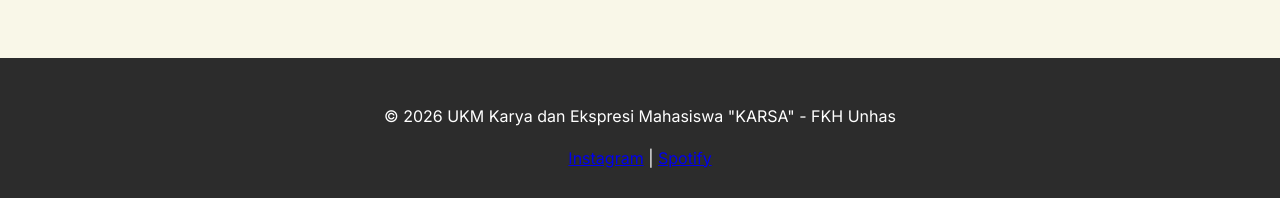
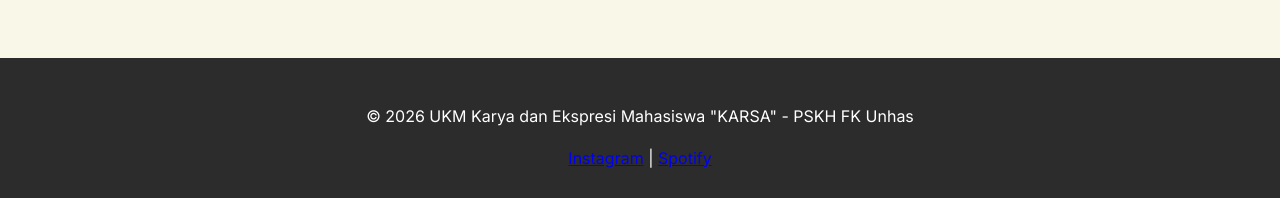
Before and after one commit to rianhs/ukm-karsa, a Jekyll site: the page built from index.html, in a window 1280 px wide. Shown: the part 1233-1431 px from the top of the page. Built offline with Jekyll 4.4.1, drawn with Linux system fonts in a browser that asks for light colours.

Commit message:
Update default.html

```diff
--- a/_layouts/default.html
+++ b/_layouts/default.html
@@ -42,7 +42,7 @@
 
     <footer>
         <div class="container">
-            <p>&copy; 2026 {{ site.title }} - FKH Unhas</p>
+            <p>&copy; 2026 {{ site.title }} - PSKH FK Unhas</p>
             <div class="social-links">
                 <a href="#">Instagram</a> | <a href="#">Spotify</a>
             </div>
```
